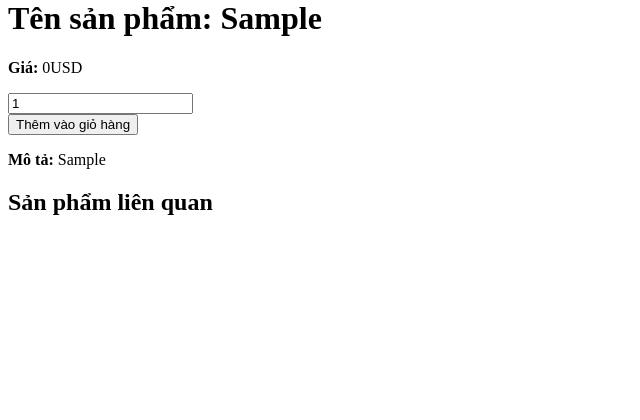
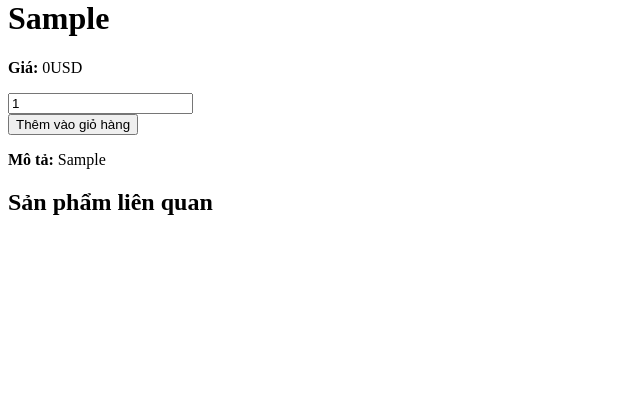
Before and after one commit to vikhoa911/Duan, a PHP site: the page made by views/spct.php in a window 1280 px wide. Shown: the part 329-749 px from the top of the page, without its empty margins (0-640 px from the left). Run offline with PHP 8.4, Linux system fonts and the light colour scheme; the template is opened without the code that fills it: most values are stand-ins (such as "Sample title", 1, 10 or a date in 2020).

Commit message:
sua 1 chut

```diff
--- a/views/spct.php
+++ b/views/spct.php
@@ -19,7 +19,7 @@ $products = loadall_san_pham("", $id_danh_muc);
                     <img src="images/<?= $sanpham['hinh']; ?>" alt="<?= $sanpham['ten_san_pham']; ?>" class="w-full h-auto object-cover rounded-lg">
                 </div>
                 <div class="lg:w-1/2 lg:pl-10 mt-6 lg:mt-0">
-                    <h1 class="text-3xl font-bold mb-4">Tên sản phẩm: <?= $sanpham['ten_san_pham']; ?></h1>
+                    <h1 class="text-3xl font-bold mb-4"><?= $sanpham['ten_san_pham']; ?></h1>
                     <p class="text-gray-800 text-xl font-semibold mb-3 mt-3"><strong>Giá:</strong> <?= number_format($sanpham['gia']); ?>USD</p>
                     <form action="index.php?act=themgiohang" method="post">
                         <input type="hidden" name="id_san_pham" value="<?= $sanpham['id_san_pham']; ?>">
```
